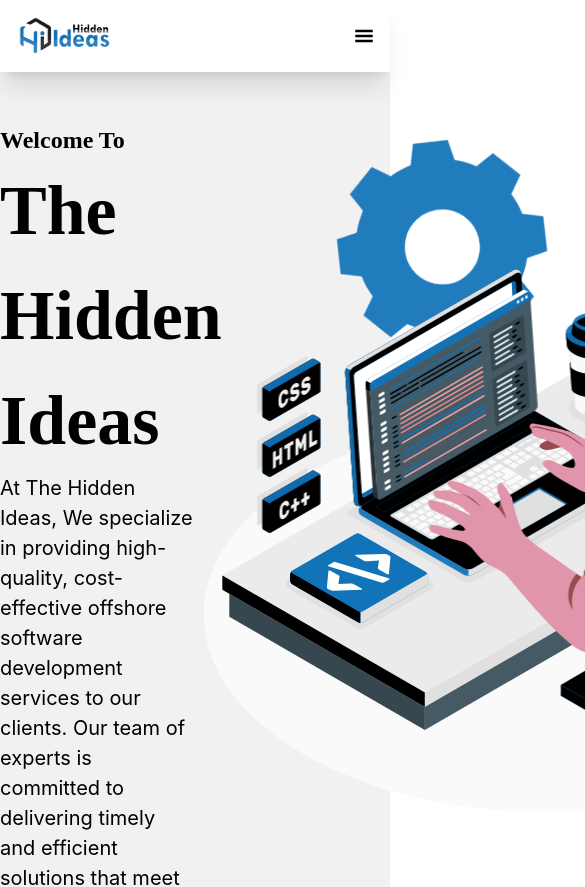
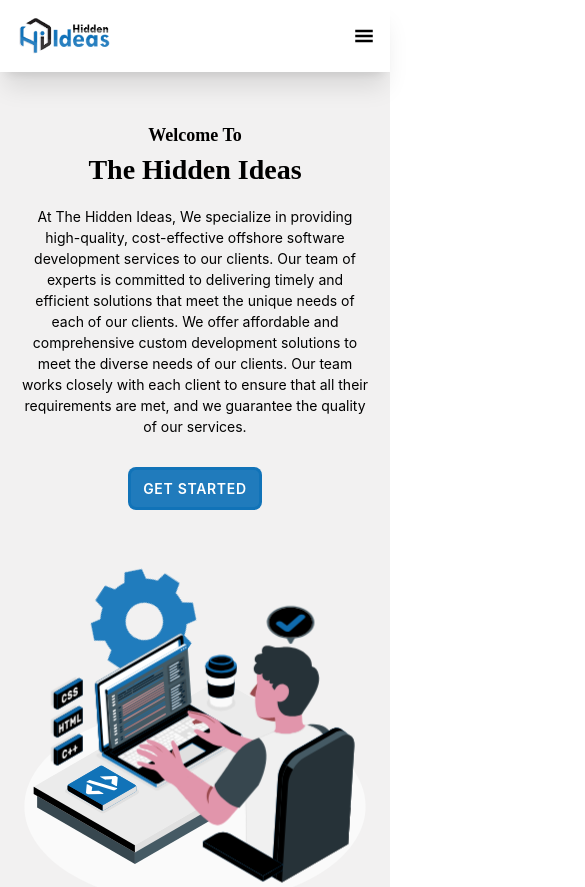
Before and after one commit to Aryan182005/THI-Web, a React (Create React App) app: page / in a window 390 px wide. Shown: the top 887 px of the page, 585 px wide, since content can reach past the window. Built offline with nearby package versions, Linux system fonts and the light colour scheme.

Commit message:
banner responsive

```diff
--- a/src/App.js
+++ b/src/App.js
@@ -11,7 +11,7 @@ function App() {
       <Routes>
         <Route path="/" element={<Home />} />
       </Routes>
-      <Footer />
+      {/* <Footer /> */}
     </>
   );
 }
--- a/src/components/Banner.jsx
+++ b/src/components/Banner.jsx
@@ -9,23 +9,23 @@ const Banner = () => {
             <section className='py-[50px] bg-[#7c78781a]'>
                 <div className="container">
                     <div className="row">
-                        <div className="flex w-full justify-between relative">
-                            <div className="Banner_content w-6/12 flex flex-col justify-center">
-                                <h3 className='text-[24px] font-Primary font-semibold'>Welcome To</h3>
-                                <h2 className='text-[70px] font-Primary font-bold'>The Hidden Ideas</h2>
-                                <p className='text-[20px]'>At The Hidden Ideas, We specialize in providing high-quality, cost-effective offshore software development services to our clients. Our team of experts is committed to delivering timely and efficient solutions that meet the unique needs of each of our clients. We offer affordable and comprehensive custom development solutions to meet the diverse needs of our clients. Our team works closely with each client to ensure that all their requirements are met, and we guarantee the quality of our services.</p>
-                                <div className="flex pt-[30px]">
+                        <div className="flex flex-wrap w-full justify-between relative px-[20px] sm:px-0">
+                            <div className="Banner_content w-full lg:w-6/12 flex flex-col justify-center text-center lg:text-start mb-[50px] lg:mb-0">
+                                <h3 className='text-[18px] sm:text-[24px] font-Primary font-semibold'>Welcome To</h3>
+                                <h2 className='text-[28px] sm:text-[50px] 3xl:text-[70px] font-Primary font-bold pb-[15px] sm:pb-0'>The Hidden Ideas</h2>
+                                <p className='text-[14px] sm:text-[20px]'>At The Hidden Ideas, We specialize in providing high-quality, cost-effective offshore software development services to our clients. Our team of experts is committed to delivering timely and efficient solutions that meet the unique needs of each of our clients. We offer affordable and comprehensive custom development solutions to meet the diverse needs of our clients. Our team works closely with each client to ensure that all their requirements are met, and we guarantee the quality of our services.</p>
+                                <div className="flex justify-center lg:justify-start pt-[30px]">
                                     <Link
                                         to="/contact"
-                                        className="py-3 px-6 bg-Primary text-white rounded-lg hover:bg-primary-dark uppercase font-semibold border-[3px] border-Primary tracking-wider transition-all duration-[0.3s] hover:bg-white hover:text-Primary hover:border-[3px] hover:border-Primary"
+                                        className="py-2 sm:py-3 px-3 sm:px-6 bg-Primary text-white text-[14px] sm:text-[16px] rounded-lg hover:bg-primary-dark uppercase font-semibold border-[3px] border-Primary tracking-wider transition-all duration-[0.3s] hover:bg-white hover:text-Primary hover:border-[3px] hover:border-Primary"
                                     >
                                         Get Started
                                     </Link>
                                 </div>
                             </div>
-                            <div className="Banner_svg">
+                            <div className="Banner_svg w-full lg:w-6/12 flex justify-end">
                                 <svg xmlns="http://www.w3.org/2000/svg"
-                                    viewBox="0 0 500 500" fill="enable-background:new 0 0 500 500" width={'700'} height={'700'}>
+                                    viewBox="0 0 500 500" fill="enable-background:new 0 0 500 500" className='w-full lg:w-[450px] xl:w-[550px] 2xl:w-[700px] h-full lg:h-[450px] xl:h-[550px] 2xl:h-[700px]'>
                                     <g id="Floor">
                                         <path id="Floor_00000105411661892854211080000011897633904647101626_" fill="#FAFAFA" d="M77.661,252.526
 		c-95.177,54.951-95.175,144.044,0.005,198.995c95.18,54.951,249.496,54.951,344.674,0c95.178-54.951,95.175-144.044-0.005-198.995
--- a/src/page/Home.jsx
+++ b/src/page/Home.jsx
@@ -14,14 +14,14 @@ const Home = () => {
   return (
     <>
       <Banner />
-      <AboutUs />
-      <Service />
-      <Logoslide />
-      <Process />
-      <Count />
-      <Choose />
-      <Testimonial />
-      <Clientlogo />
+      {/* <AboutUs /> */}
+      {/* <Service /> */}
+      {/* <Logoslide /> */}
+      {/* <Process /> */}
+      {/* <Count /> */}
+      {/* <Choose /> */}
+      {/* <Testimonial /> */}
+      {/* <Clientlogo /> */}
       {/* <Test /> */}
     </>
   )
```
